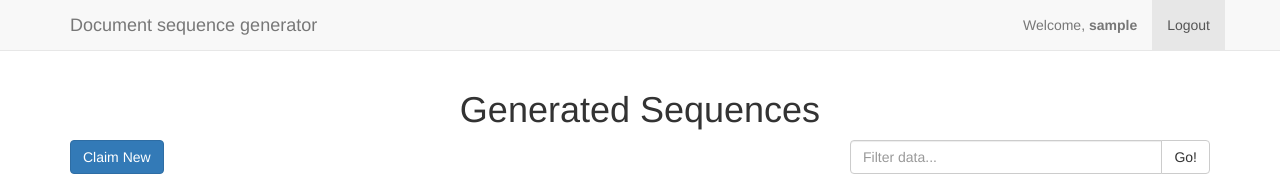
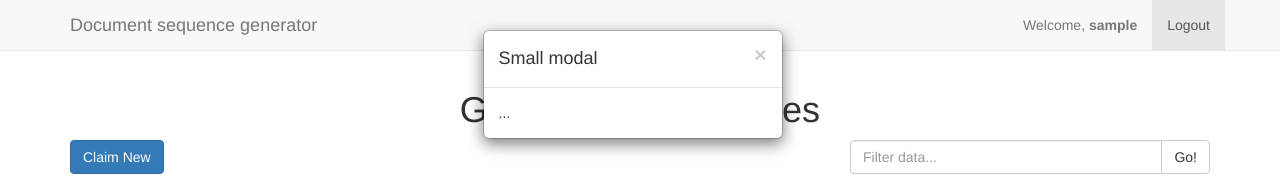
Before and after one commit to brama051/epic-frontend, an Angular app: page / in a window 1280 px wide. Shown: the top 178 px of the page. Built offline with nearby package versions, Linux system fonts and the light colour scheme; no server answers; sample sign-in values are in the browser's storage.

Commit message:
Popup remade

```diff
--- a/src/app/popup/popup.component.html
+++ b/src/app/popup/popup.component.html
@@ -1,29 +1,12 @@
-<div class="modal fade" [hidden]="hideModal" tabindex="-1" role="dialog">
-  <div class="modal-dialog" role="document">
+<div class="modal fade bs-example-modal-sm in" role="dialog" tabindex="-1" aria-labelledby="mySmallModalLabel"
+     style="display: block; padding-right: 15px;">
+  <div class="modal-dialog modal-sm" role="document">
     <div class="modal-content">
       <div class="modal-header">
-        <button type="button" class="close" data-dismiss="modal" aria-label="Close"><span aria-hidden="true">&times;</span></button>
-        <h4 class="modal-title"><span *ngIf="isNewSequence === true">Claim new sequence</span><span *ngIf="isNewSequence !== true">Document details</span></h4>
-      </div>
-      <div class="modal-body">
-
-        <form>
-          <div class="form-group">
-            <label for="exampleInputEmail1">Sequence number</label>
-            <input type="email" class="form-control" id="exampleInputEmail1" placeholder="Email">
-          </div>
-          <div class="form-group">
-            <label for="exampleInputPassword1">Password</label>
-            <input type="password" class="form-control" id="exampleInputPassword1" placeholder="Password">
-          </div>
-
-          <button type="submit" class="btn btn-default">Submit</button>
-        </form>
-      </div>
-      <div class="modal-footer">
-        <button type="button" class="btn btn-default" data-dismiss="modal" (click)="closeModal()">Close</button>
-        <button type="button" class="btn btn-primary">Save changes</button>
-      </div>
-    </div><!-- /.modal-content -->
-  </div><!-- /.modal-dialog -->
-</div><!-- /.modal -->
+        <button type="button" class="close" data-dismiss="modal" aria-label="Close"><span aria-hidden="true">×</span>
+        </button>
+        <h4 class="modal-title" id="mySmallModalLabel">Small modal</h4></div>
+      <div class="modal-body"> ...</div>
+    </div>
+  </div>
+</div>
```
